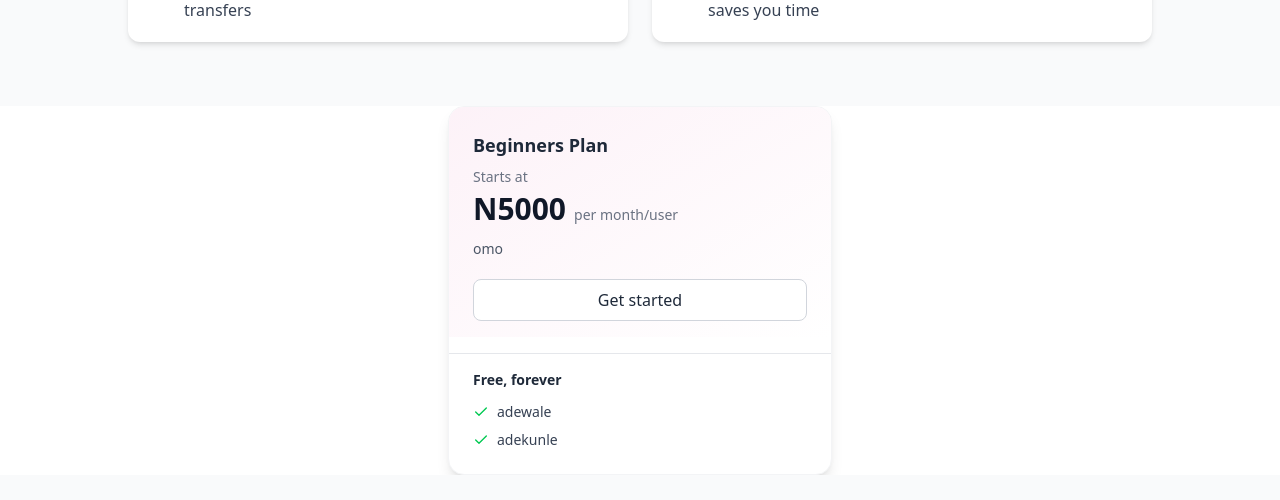
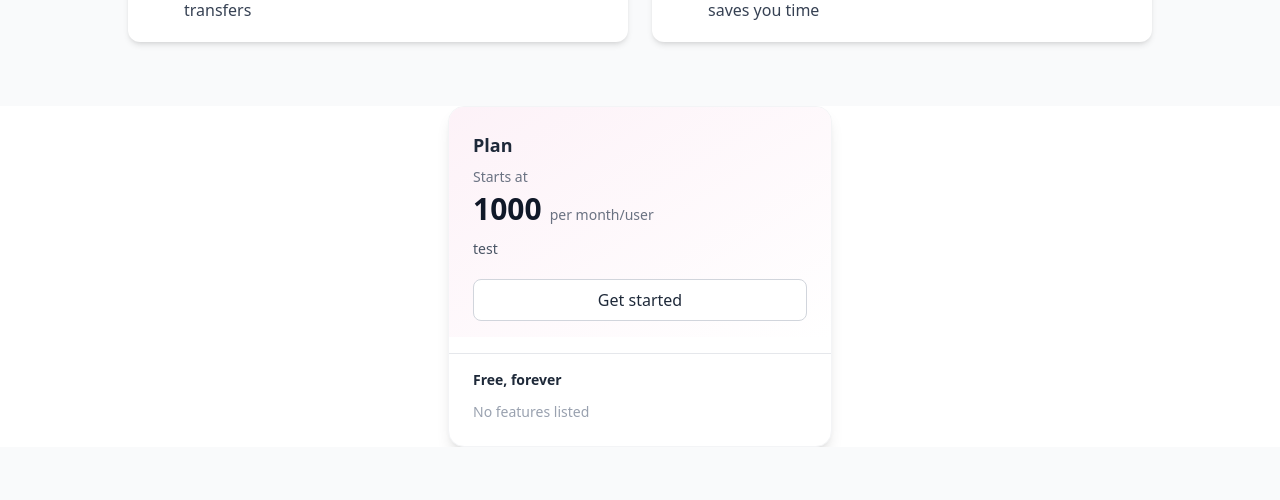
Before and after one commit to palitocity/Belt-Driving-School, a Next.js app: page / in a window 1280 px wide. Shown: the part 1380-1880 px from the top of the page. Built offline with nearby package versions, Linux system fonts and the light colour scheme.

Commit message:
updated new code...

```diff
--- a/src/pages/(components)/Faq.tsx
+++ b/src/pages/(components)/Faq.tsx
@@ -1,4 +1,4 @@
- "use client";
+"use client";
 import React, { useState } from "react";
 import { ChevronDownIcon } from "@heroicons/react/24/solid";
 
@@ -35,7 +35,8 @@ const faqs = [
   },
   {
     question: "Can you help me renew my driver’s license if it is expired?",
-    answer: "Yes. We handle license renewals efficiently, even if your license has already expired.",
+    answer:
+      "Yes. We handle license renewals efficiently, even if your license has already expired.",
   },
   {
     question: "What documents do I need to apply for a learner’s permit?",
@@ -59,7 +60,8 @@ const faqs = [
   },
   {
     question: "Do you assist with new plate number registration?",
-    answer: "Yes. We handle new plate registrations to ensure your vehicle is properly documented.",
+    answer:
+      "Yes. We handle new plate registrations to ensure your vehicle is properly documented.",
   },
   {
     question: "What do I need to bring for a change of ownership?",
@@ -83,7 +85,8 @@ const faqs = [
   },
   {
     question: "Do you offer installment payment options for lessons?",
-    answer: "Yes. We provide flexible payment options to make training more convenient.",
+    answer:
+      "Yes. We provide flexible payment options to make training more convenient.",
   },
   {
     question: "Where are you located, and how can I contact you?",
@@ -105,7 +108,8 @@ const faqs = [
 const FAQ = () => {
   const [openIndex, setOpenIndex] = useState(null);
 
-  const toggleFAQ = (index) => {
+  // eslint-disable-next-line @typescript-eslint/no-explicit-any
+  const toggleFAQ = (index: any) => {
     setOpenIndex(openIndex === index ? null : index);
   };
 
--- a/src/pages/(components)/Homepage.tsx
+++ b/src/pages/(components)/Homepage.tsx
@@ -2,14 +2,13 @@ import React from "react";
 import Homelayouts from "../layouts/Homelayouts";
 import Head from "next/head";
 import Hero from "./Hero";
- import FAQ from "./Faq";
+import FAQ from "./Faq";
 import PlanCard from "./PlanCard";
 import FindUs from "./Locateus";
 import Certificates from "./OurCertificate";
 import Testimonials from "./Testomony";
 import WhyChooseUs from "./WhyChooseUs";
 
-const features = ["adewale", "adekunle"];
 const Homepage = () => {
   return (
     <Homelayouts>
@@ -23,13 +22,7 @@ const Homepage = () => {
         <WhyChooseUs />
       </section>
       <section>
-        <PlanCard
-          description="omo"
-          features={features}
-          price="N5000"
-          title="Beginners Plan"
-          key="3"
-        />
+        <PlanCard title="Plan" price="1000" description="test" features={[]} />
       </section>
       <section>
         <FindUs />
--- a/src/pages/(components)/PlanCard.tsx
+++ b/src/pages/(components)/PlanCard.tsx
@@ -2,13 +2,13 @@ import React from "react";
 import { Check } from "lucide-react"; // optional: for check icons
 
 interface Props {
-  title: any;
-  price: any;
+  title: string;
+  price: string | number;
   description: string;
-  features: [];
+  features: string[];
 }
 
-const PlanCard = ({ title, price, description, features }) => {
+const PlanCard: React.FC<Props> = ({ title, price, description, features }) => {
   return (
     <div className="max-w-sm mx-auto bg-white rounded-2xl shadow-lg overflow-hidden border border-gray-100">
       {/* Top Section with Gradient */}
@@ -26,21 +26,28 @@ const PlanCard = ({ title, price, description, features }) => {
         </button>
       </div>
 
-
       <hr className="border-gray-200 my-4" />
-
 
       <div className="px-6 pb-6">
         <h3 className="text-sm font-semibold text-gray-800 mb-3">
           Free, forever
         </h3>
         <ul className="space-y-2">
-          {features.map((feature, idx) => (
-            <li key={idx} className="flex items-center text-sm text-gray-700">
-              <Check className="w-4 h-4 text-green-500 mr-2" />
-              {feature}
-            </li>
-          ))}
+          {Array.isArray(features) && features.length > 0 ? (
+            <ul className="space-y-2">
+              {features.map((feature, idx) => (
+                <li
+                  key={idx}
+                  className="flex items-center text-sm text-gray-700"
+                >
+                  <Check className="w-4 h-4 text-green-500 mr-2" />
+                  {feature}
+                </li>
+              ))}
+            </ul>
+          ) : (
+            <p className="text-sm text-gray-400">No features listed</p>
+          )}
         </ul>
       </div>
     </div>
--- a/src/pages/(components)/Testomony.tsx
+++ b/src/pages/(components)/Testomony.tsx
@@ -35,10 +35,10 @@ const Testimonials = () => {
               key={index}
               className="bg-white shadow-md rounded-xl p-6 hover:shadow-lg transition"
             >
-              <p className="text-gray-700 italic mb-4">"{testimony.message}"</p>
-              <h4 className="font-semibold text-blue-800">
-                {testimony.name}
-              </h4>
+              <p className="text-gray-700 italic mb-4">
+                &ldquo;{testimony.message}&ldquo;
+              </p>
+              <h4 className="font-semibold text-blue-800">{testimony.name}</h4>
               <p className="text-sm text-gray-500">{testimony.location}</p>
             </div>
           ))}
--- a/src/pages/(user)/Plans.tsx
+++ b/src/pages/auth/plans.tsx
@@ -4,7 +4,7 @@ import React, { useState } from "react";
 const PlanProcessingForm = () => {
   const [plan, setPlan] = useState("");
 
-  const handleSubmit = (e) => {
+  const handleSubmit = (e: React.FormEvent<HTMLFormElement>) => {
     e.preventDefault();
     alert(`Proceeding to payment for ${plan}`);
     // In real-world: redirect to payment gateway
@@ -13,11 +13,15 @@ const PlanProcessingForm = () => {
   return (
     <div className="flex justify-center items-center min-h-screen bg-background">
       <div className="w-full max-w-lg bg-white shadow-lg rounded-xl p-8 border border-neutral">
-        <h2 className="text-2xl font-bold text-primary mb-6 text-center">Choose Your Plan</h2>
+        <h2 className="text-2xl font-bold text-primary mb-6 text-center">
+          Choose Your Plan
+        </h2>
 
         <form onSubmit={handleSubmit} className="space-y-4">
           <div>
-            <label className="block text-sm font-medium text-secondary mb-2">Select a Plan</label>
+            <label className="block text-sm font-medium text-secondary mb-2">
+              Select a Plan
+            </label>
             <select
               className="w-full px-4 py-2 border rounded-lg focus:outline-none focus:ring-2 focus:ring-accent"
               value={plan}
@@ -31,7 +35,10 @@ const PlanProcessingForm = () => {
             </select>
           </div>
 
-          <button type="submit" className="w-full bg-accent text-white font-semibold py-2 rounded-lg hover:bg-red-600 transition">
+          <button
+            type="submit"
+            className="w-full bg-accent text-white font-semibold py-2 rounded-lg hover:bg-red-600 transition"
+          >
             Proceed to Payment
           </button>
         </form>
```
Also changed, not shown: src/pages/auth/login.tsx (renamed from src/pages/(user)/Login.tsx), src/pages/auth/register.tsx (renamed from src/pages/(user)/Register.tsx).
